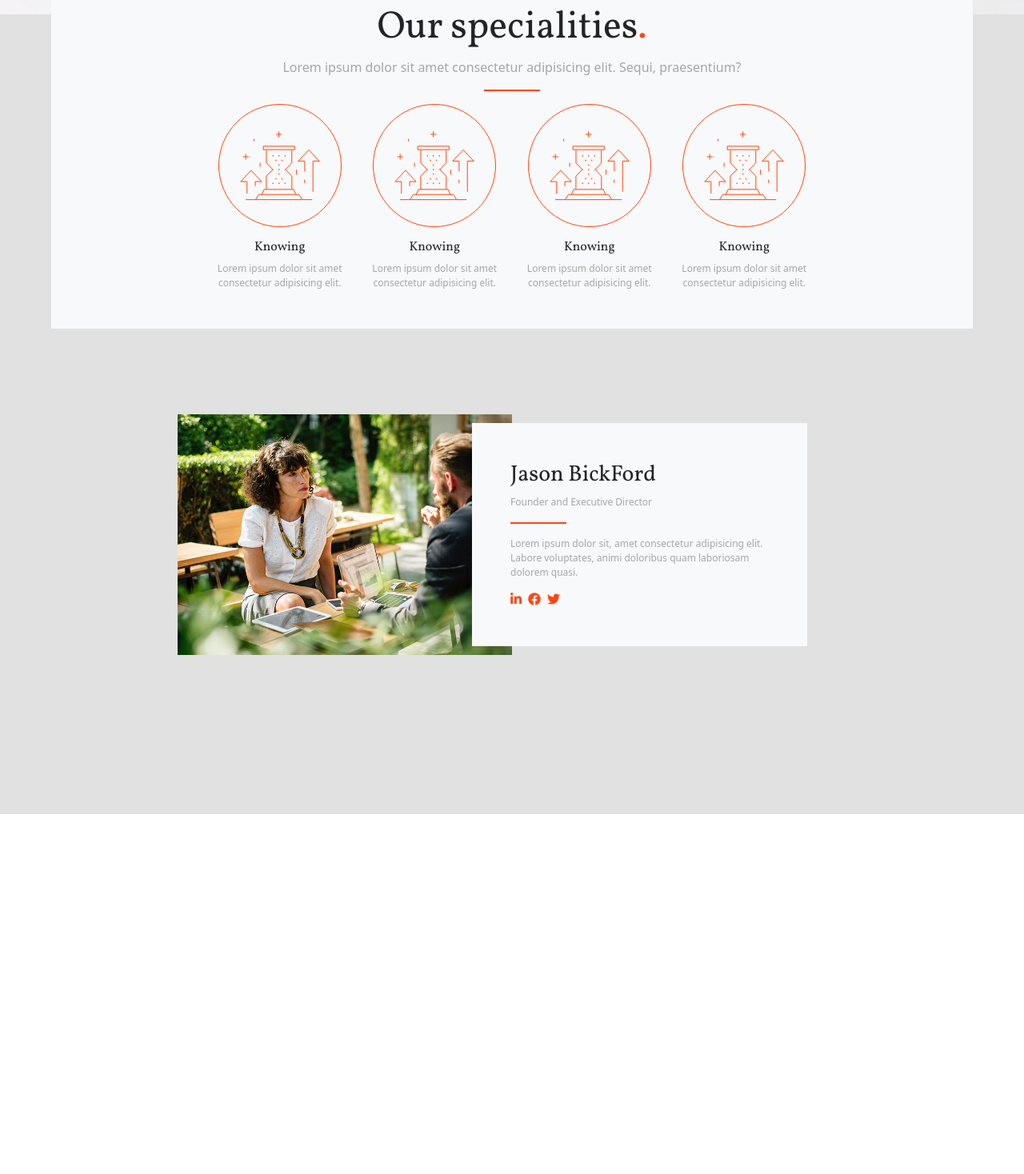
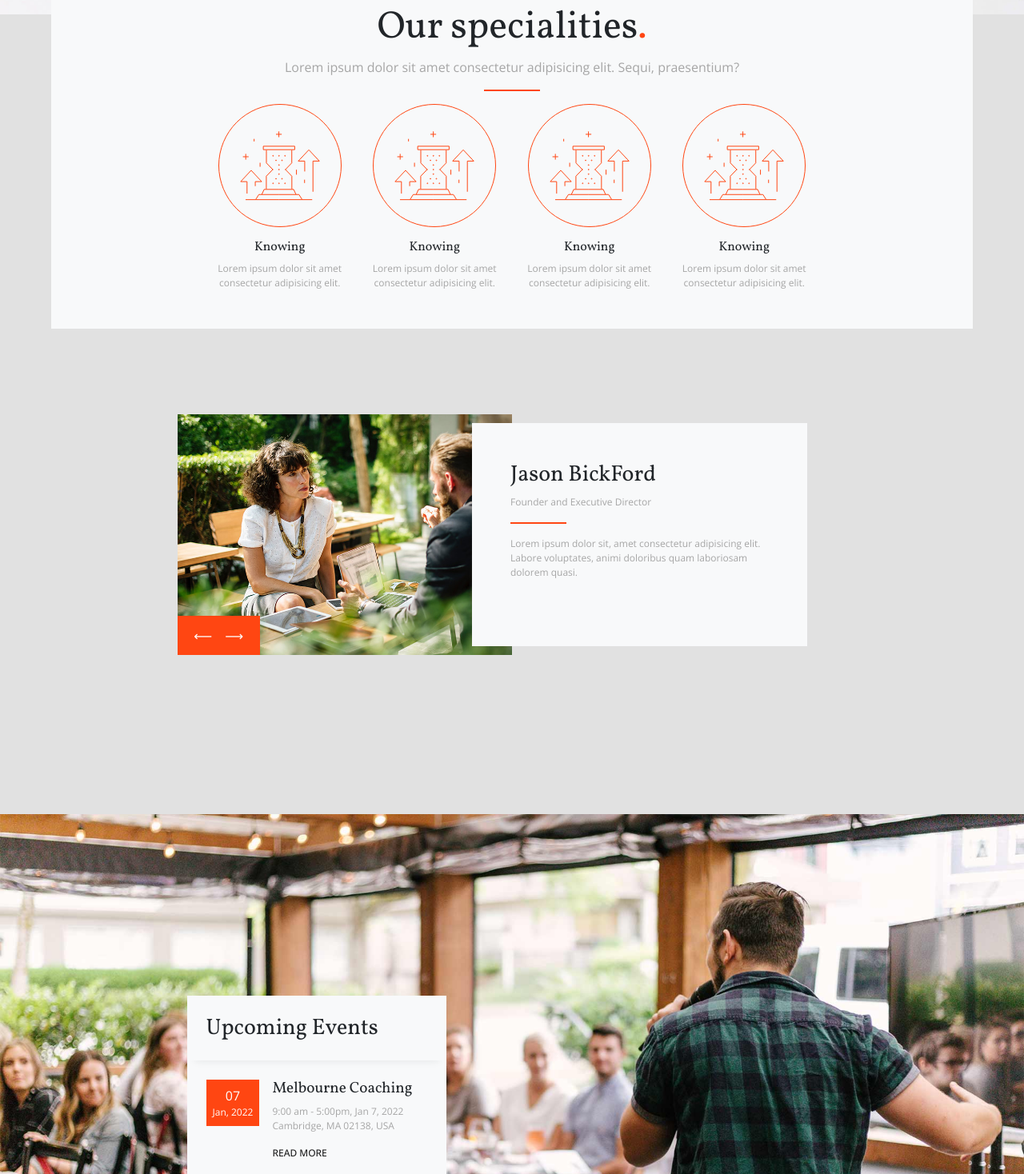
Before and after one commit to Bonu93/proj-html-vuejs, a Vue app: page / in a window 1280 px wide. Shown: the part 682-2150 px from the top of the page at 80% size. Before the commit the page ends 1700 px from the top, so only its background shows below. Built offline with nearby package versions, Linux system fonts and the light colour scheme.

Commit message:
add calendar

```diff
--- a/public/index.html
+++ b/public/index.html
@@ -9,6 +9,9 @@
     <link rel="preconnect" href="https://fonts.googleapis.com">
     <link rel="preconnect" href="https://fonts.gstatic.com" crossorigin>
     <link href="https://fonts.googleapis.com/css2?family=Vollkorn:wght@400;600;700&display=swap" rel="stylesheet">
+    <link rel="preconnect" href="https://fonts.googleapis.com">
+    <link rel="preconnect" href="https://fonts.gstatic.com" crossorigin>
+    <link href="https://fonts.googleapis.com/css2?family=Open+Sans:wght@400;500;600;700&display=swap" rel="stylesheet">
     <title><%= htmlWebpackPlugin.options.title %></title>
   </head>
   <body>
--- a/src/components/Main.vue
+++ b/src/components/Main.vue
@@ -1,47 +1,64 @@
 <template>
     <main>
         <section class="h500">
-          <div class="site-lg-container bg-light specs d-flex flex-column justify-content-center align-items-center text-center p-5">
-              <div class="container d-flex flex-column justify-content-center align-items-center">
+            <div
+                class="site-lg-container bg-light specs d-flex flex-column justify-content-center align-items-center text-center p-5"
+            >
+                <div
+                    class="container d-flex flex-column justify-content-center align-items-center"
+                >
                     <h2 class="pointed">Our specialities</h2>
                     <span class="subtitle">
-                        Lorem ipsum dolor sit amet consectetur adipisicing elit. Sequi, praesentium?
+                        Lorem ipsum dolor sit amet consectetur adipisicing elit.
+                        Sequi, praesentium?
                     </span>
-                    <hr class="orange-rule">
+                    <hr class="orange-rule" />
                     <div class="row justify-content-center g-0 w-75">
                         <div class="col-3">
-                            <div class="spec-card d-flex flex-column justify-content-center">
-                                <img src="../assets/svg/svg-0.svg" alt="icon">
+                            <div
+                                class="spec-card d-flex flex-column justify-content-center"
+                            >
+                                <img src="../assets/svg/svg-0.svg" alt="icon" />
                                 <h4>Knowing</h4>
                                 <span class="subtitle">
-                                    Lorem ipsum dolor sit amet consectetur adipisicing elit.
+                                    Lorem ipsum dolor sit amet consectetur
+                                    adipisicing elit.
                                 </span>
                             </div>
                         </div>
                         <div class="col-3">
-                            <div class="spec-card d-flex flex-column justify-content-center">
-                                <img src="@/assets/svg/svg-0.svg" alt="icon">
+                            <div
+                                class="spec-card d-flex flex-column justify-content-center"
+                            >
+                                <img src="@/assets/svg/svg-0.svg" alt="icon" />
                                 <h4>Knowing</h4>
                                 <span class="subtitle">
-                                    Lorem ipsum dolor sit amet consectetur adipisicing elit.
+                                    Lorem ipsum dolor sit amet consectetur
+                                    adipisicing elit.
                                 </span>
                             </div>
                         </div>
                         <div class="col-3">
-                            <div class="spec-card d-flex flex-column justify-content-center">
-                                <img src="@/assets/svg/svg-0.svg" alt="icon">
+                            <div
+                                class="spec-card d-flex flex-column justify-content-center"
+                            >
+                                <img src="@/assets/svg/svg-0.svg" alt="icon" />
                                 <h4>Knowing</h4>
                                 <span class="subtitle">
-                                    Lorem ipsum dolor sit amet consectetur adipisicing elit.
+                                    Lorem ipsum dolor sit amet consectetur
+                                    adipisicing elit.
                                 </span>
                             </div>
                         </div>
                         <div class="col-3">
-                            <div class="spec-card d-flex flex-column justify-content-center">
-                                <img src="@/assets/svg/svg-0.svg" alt="icon">
+                            <div
+                                class="spec-card d-flex flex-column justify-content-center"
+                            >
+                                <img src="@/assets/svg/svg-0.svg" alt="icon" />
                                 <h4>Knowing</h4>
                                 <span class="subtitle">
-                                    Lorem ipsum dolor sit amet consectetur adipisicing elit.
+                                    Lorem ipsum dolor sit amet consectetur
+                                    adipisicing elit.
                                 </span>
                             </div>
                         </div>
@@ -55,40 +72,84 @@
                 <div class="row w-75 g-0 justify-content-center">
                     <div class="col-6">
                         <div class="member-image">
-                          <img src="@/assets/img/h1-img-01.jpg" alt="founder">
+                            <img
+                                src="@/assets/img/h1-img-01.jpg"
+                                alt="founder"
+                            />
+                            <div class="arrows">
+                                <a href="#">&#10229;</a>
+                                <a href="#">&#10230;</a>
+                            </div>
                         </div>
                     </div>
                     <div class="col-6 d-flex align-items-center">
                         <div class="member-description bg-light p-5">
                             <h3>Jason BickFord</h3>
-                          <span class="subtitle">Founder and Executive Director</span>
-                          <hr class="orange-rule">
+                            <span class="subtitle"
+                                >Founder and Executive Director</span
+                            >
+                            <hr class="orange-rule" />
                             <p class="subtitle">
-                              Lorem ipsum dolor sit, amet consectetur adipisicing elit. Labore voluptates, animi doloribus quam laboriosam dolorem quasi.
+                                Lorem ipsum dolor sit, amet consectetur
+                                adipisicing elit. Labore voluptates, animi
+                                doloribus quam laboriosam dolorem quasi.
                             </p>
                             <div class="social-icons">
                                 <i class="fab fa-linkedin-in"></i>
                                 <i class="fab fa-facebook"></i>
                                 <i class="fab fa-twitter"></i>
+                            </div>
+                        </div>
+                    </div>
+                </div>
+            </div>
+        </section>
 
+        <section class="h700 coaching d-flex justify-content-center align-items-center">
+            <div class="container d-flex justify-content-center">
+                <div class="row w-75">
+                    <div class="col-5">
+                        <div class="calendar d-flex flex-column bg-light">
+                            <div class="calendar-title p-4">
+                                <h3 class="m-0">Upcoming Events</h3>
+                            </div>
+                            <div class="calendar-event d-flex p-4">
+                                <div class="date text-center">
+                                    <span class="day">07</span> Jan, 2022
+                                </div>
+                                <div class="event-details d-flex flex-column mx-3">
+                                    <h4>Melbourne Coaching</h4>
+                                    <div class="time">
+                                        <span class="subtitle">
+                                            9:00 am - 5:00pm, Jan 7, 2022
+                                        </span>
+                                    </div>
+                                    <div class="location">
+                                        <span class="subtitle">
+                                            Cambridge, MA 02138, USA
+                                        </span>
+                                    </div>
+                                    <a href="#" class="read-more">Read More</a>
                                 </div>
                             </div>
 
                         </div>
                     </div>
                 </div>
+            </div>
+
         </section>
     </main>
 </template>
 
 <script>
 export default {
-    name: 'Main',
-}
+    name: "Main",
+};
 </script>
 
 <style lang="scss" scoped>
-@import '@/styles/globals.scss';
+@import "@/styles/globals.scss";
 
 main {
     background: $bg-grey;
@@ -109,7 +170,7 @@ main {
     justify-content: center;
     align-items: center;
     // padding: 30px;
-    h4{
+    h4 {
         font-size: 1rem;
     }
     img {
@@ -117,12 +178,23 @@ main {
         object-fit: contain;
         margin-bottom: 1rem;
     }
-
 }
 
 // MEMBERS SECTION
 
 .member-image {
+    position: relative;
+    .arrows {
+        position: absolute;
+        bottom: 0;
+        background: $orange;
+        padding: 0.8rem;
+        a {
+            color: white;
+            text-decoration: none;
+            margin: 0.5rem;
+        }
+    }
     img {
         width: 100%;
     }
@@ -135,7 +207,7 @@ main {
     .social-icons {
         color: $orange;
         i {
-            margin-right: .5rem;
+            margin-right: 0.5rem;
             font-size: 1rem;
             cursor: pointer;
             &:hover {
@@ -145,6 +217,38 @@ main {
     }
 }
 
+// COACHING SECTION
 
+.coaching {
+    background-image: url('../assets/img/h1-img-09.jpg');
+    background-position-y: 30%;
+    background-size: cover;
+    font-size: 12px;
+    .calendar-title {
+        box-shadow: rgba(33, 35, 38, 0.1) 0px 10px 10px -10px;
+    }
+    h4 {
+        font-size: 1.2rem;
+    }
+    .date {
+        background: $orange;
+        color: white;
+        height: 50%;
+        padding: .5rem;
+        .day {
+            display: block;
+            font-size: 1rem;
+        }
+    }
+}
+
+.calendar-event{
+    cursor: pointer;
+    &:hover {
+        h4 {
+            color: $orange;
+        }
+    }
+}
 
 </style>
--- a/src/styles/globals.scss
+++ b/src/styles/globals.scss
@@ -5,6 +5,10 @@ h2,
 h3,
 h4 {
     font-family: 'Vollkorn', serif;
+}
+
+* {
+    font-family: 'Open Sans', sans-serif;
 }
 
 // UTILITIES
@@ -80,3 +84,12 @@ color: $orange;
     height: 2px;
     opacity: 1;
 }
+
+.read-more {
+    text-transform: uppercase;
+    text-decoration: none;
+    color: $black-alt;
+    font-size: 12px;
+    font-weight: 500;
+    margin: 1rem 0;
+}
```
Lines whose indentation alone changed are shown as unchanged.
